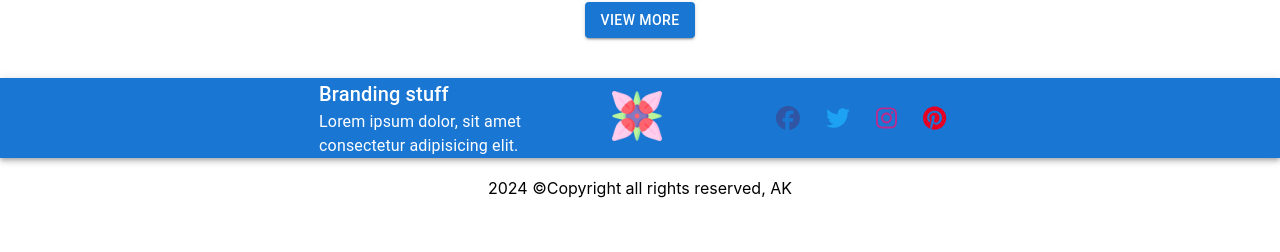
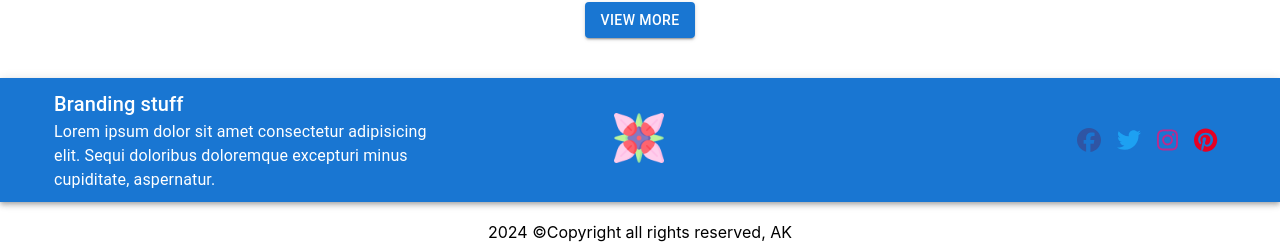
Before and after one commit to kisiohlova/ecomm-react-app, a React (Create React App) app: page / in a window 1280 px wide. Shown: the part 652-904 px from the top of the page. Before the commit the page ends 870 px from the top, so only its background shows below. Built offline with nearby package versions, Linux system fonts and the light colour scheme; no server answers.

Commit message:
style: change footer style

```diff
--- a/src/Footer/Footer.js
+++ b/src/Footer/Footer.js
@@ -16,7 +16,8 @@ export function Footer() {
           <div className="left-content">
             <Typography variant="h6">Branding stuff</Typography>
             <Typography variant="body1">
-              Lorem ipsum dolor, sit amet consectetur adipisicing elit.
+              Lorem ipsum dolor sit amet consectetur adipisicing elit. Sequi
+              doloribus doloremque excepturi minus cupiditate, aspernatur.
             </Typography>
           </div>
           <div className="center-content">
--- a/src/Footer/footer.css
+++ b/src/Footer/footer.css
@@ -1,15 +1,14 @@
 .footer-container {
-  padding: 0px 30px;
+  padding: 10px 30px;
   display: flex;
   justify-content: space-between;
-  align-items: center;
   margin-top: 40px;
 }
 
 .left-content,
 .center-content,
 .right-content {
-  flex-basis: 33%;
+  flex-basis: 33.3%;
 }
 
 .left-content p {
@@ -46,10 +45,6 @@
   color: #e60023;
 }
 
-.right-content > *:not(:last-child) {
-  margin-right: 10px;
-}
-
 .copyright {
   margin: 20px;
   text-align: center;
```
